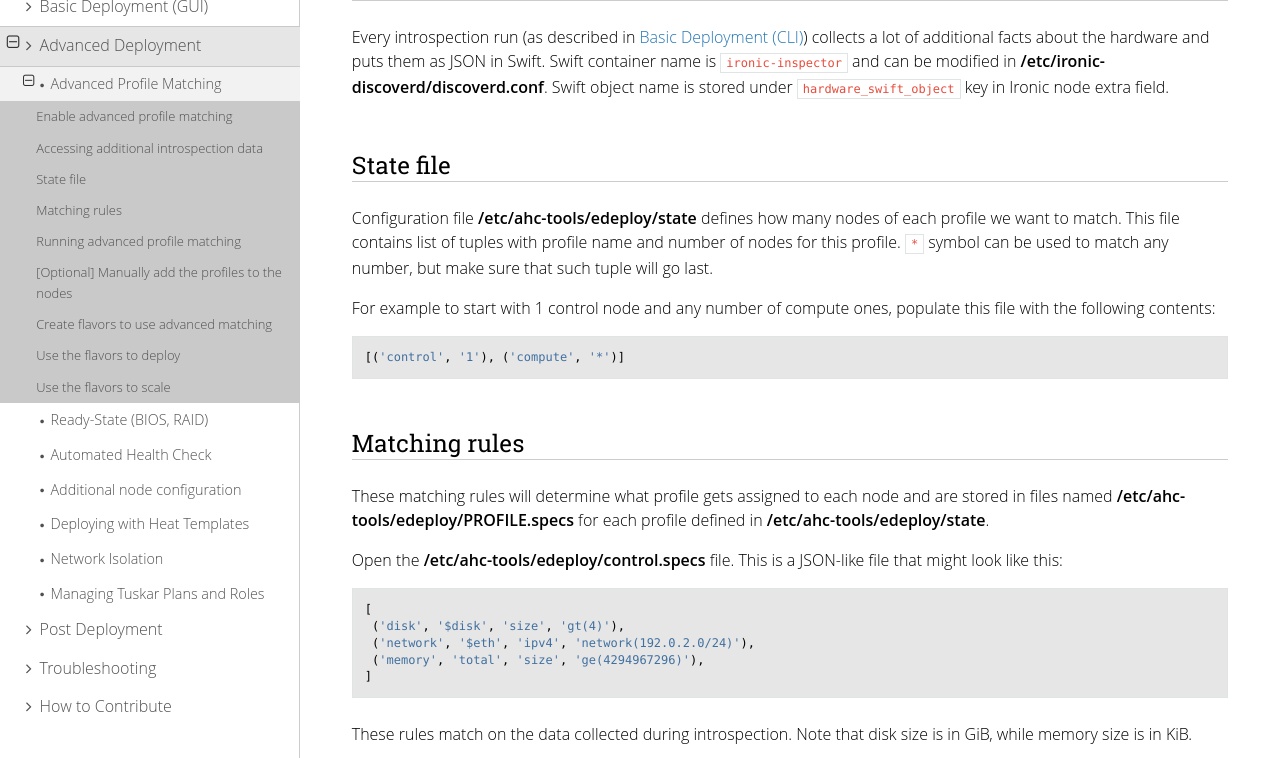
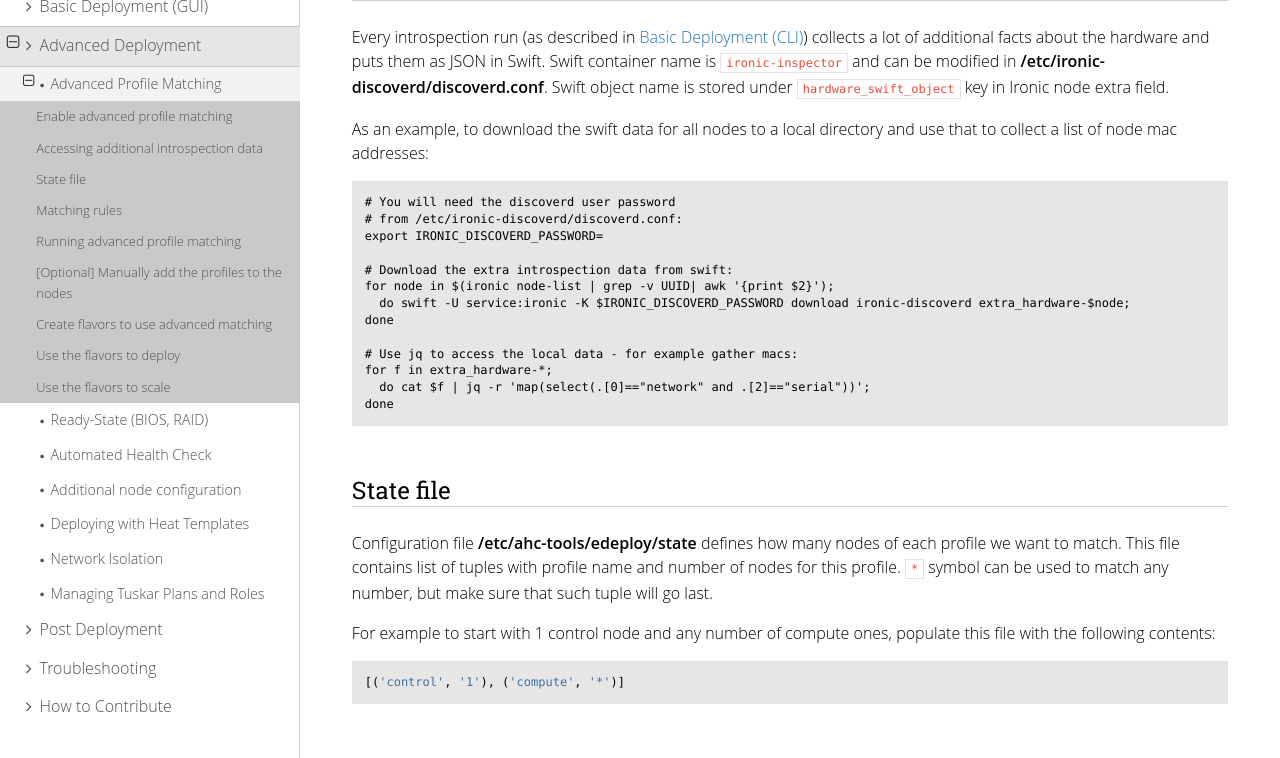
Before and after one commit to openstack-archive/instack-undercloud, a Sphinx documentation site: the page built from doc/source/advanced_deployment/profile_matching.rst, in a window 1280 px wide and 900 px high, scrolled down 782 px, cut to the strip 142-900 px from the top of the window. Built offline with Sphinx 7.4.7 and the Read the Docs theme 2.0.0, drawn with Linux system fonts in a browser that asks for light colours.

Commit message:
Adds an example for retrieveing node swift introspection data
As part of https://bugzilla.redhat.com/show_bug.cgi?id=1255058
at least initially the user will have to collect the mac address
list and feed into the heat stack create. This just adds an
enhanced example on how to achieve that using the downloaded
node swift data.

Change-Id: I6ccc6c2aac794214d69c7bb33046a74b80455ff1

```diff
--- a/doc/source/advanced_deployment/profile_matching.rst
+++ b/doc/source/advanced_deployment/profile_matching.rst
@@ -45,6 +45,23 @@ facts about the hardware and puts them as JSON in Swift. Swift container name
 is ``ironic-inspector`` and can be modified in
 **/etc/ironic-discoverd/discoverd.conf**. Swift object name is stored under
 ``hardware_swift_object`` key in Ironic node extra field.
+
+As an example, to download the swift data for all nodes to a local directory
+and use that to collect a list of node mac addresses::
+
+    # You will need the discoverd user password
+    # from /etc/ironic-discoverd/discoverd.conf:
+    export IRONIC_DISCOVERD_PASSWORD=
+
+    # Download the extra introspection data from swift:
+    for node in $(ironic node-list | grep -v UUID| awk '{print $2}');
+      do swift -U service:ironic -K $IRONIC_DISCOVERD_PASSWORD download ironic-discoverd extra_hardware-$node;
+    done
+
+    # Use jq to access the local data - for example gather macs:
+    for f in extra_hardware-*;
+      do cat $f | jq -r 'map(select(.[0]=="network" and .[2]=="serial"))';
+    done
 
 State file
 ----------
```
